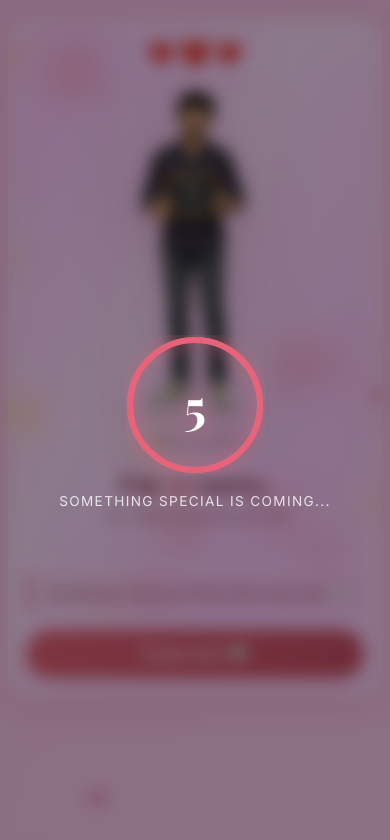
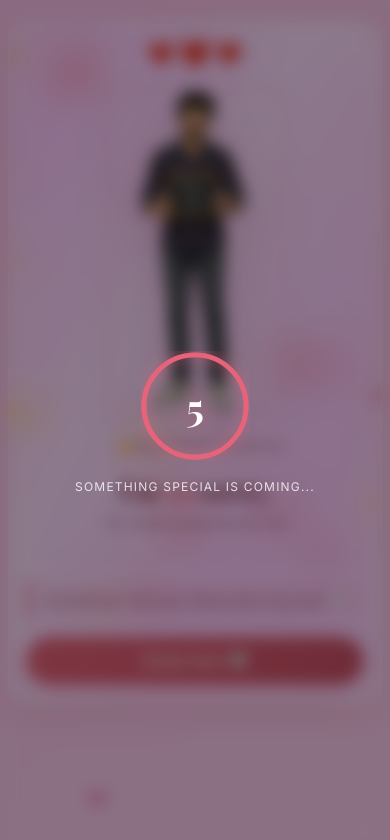
Before and after one commit to Saraththecoder/sorry, a plain HTML site: page index.html in a window 390 px wide. Both pictures are taken after a click on the button "Come here 🤍". Shown: the top 840 px of the page. Drawn offline with nearby package versions, Linux system fonts and the light colour scheme; a web font is replaced by a local one.

Commit message:
Update index.html

```diff
--- a/index.html
+++ b/index.html
@@ -35,7 +35,8 @@
             align-items: center;
             justify-content: center;
             font-family: 'Inter', 'Lora', serif;
-            overflow: hidden;
+            overflow-x: hidden;
+            overflow-y: auto;
             position: relative;
             background: linear-gradient(-45deg, var(--g1), var(--g2), var(--g3), var(--g4));
             background-size: 400% 400%;
@@ -217,22 +218,29 @@
 
         /* Swipe hint */
         .swipe-hint {
-            font-size: 0.72rem;
+            font-size: 0.75rem;
+            font-weight: 600;
             letter-spacing: 0.08em;
-            color: rgba(122,45,62,0.55);
+            color: rgba(122,45,62,0.65);
             text-transform: uppercase;
             margin-bottom: 20px;
             display: flex;
             align-items: center;
             justify-content: center;
-            gap: 6px;
+            gap: 8px;
             opacity: 0;
             animation: fadeIn 0.6s ease 1.4s forwards;
         }
 
-        .swipe-hint .arrow {
+        .swipe-hint .hand {
             display: inline-block;
-            animation: nudge 2s ease-in-out infinite;
+            font-size: 1.1rem;
+            animation: swipeRight 1.8s ease-in-out infinite;
+        }
+
+        @keyframes swipeRight {
+            0%, 100% { transform: translateX(0); }
+            50%      { transform: translateX(14px); }
         }
 
         @keyframes nudge {
@@ -609,6 +617,22 @@
                 font-size: 0.95rem;
                 border-radius: 40px;
             }
+
+            /* Timer mobile */
+            .timer-circle { width: 110px; height: 110px; }
+            .timer-circle svg { width: 110px; height: 110px; }
+            .timer-number { font-size: 2.4rem; }
+            .timer-label { font-size: 0.75rem; }
+
+            /* Modal mobile */
+            .sorry-modal {
+                padding: 24px 18px;
+                border-radius: 22px;
+            }
+            .sorry-modal .modal-emoji { font-size: 2.8rem; }
+            .sorry-modal h2 { font-size: clamp(1.3rem, 5vw, 1.8rem); }
+            .sorry-modal .modal-text { font-size: 0.88rem; }
+            .sorry-modal .modal-close { padding: 12px 24px; font-size: 0.9rem; }
         }
 
         /* Small phones (≤360px) */
@@ -683,7 +707,7 @@
         </div>
 
         <!-- Swipe hint -->
-        <p class="swipe-hint"><span class="arrow">→</span> Swipe to reveal</p>
+        <p class="swipe-hint"><span class="hand">👉</span> Swipe right to reveal</p>
 
         <h1>I'm <em>so</em> sorry.</h1>
         <p class="sub">You mean everything to me.</p>
```
